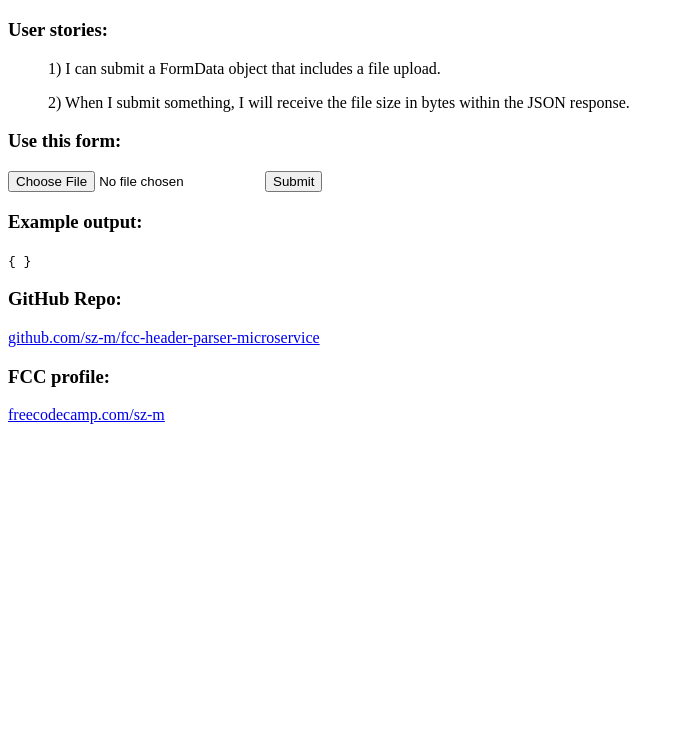
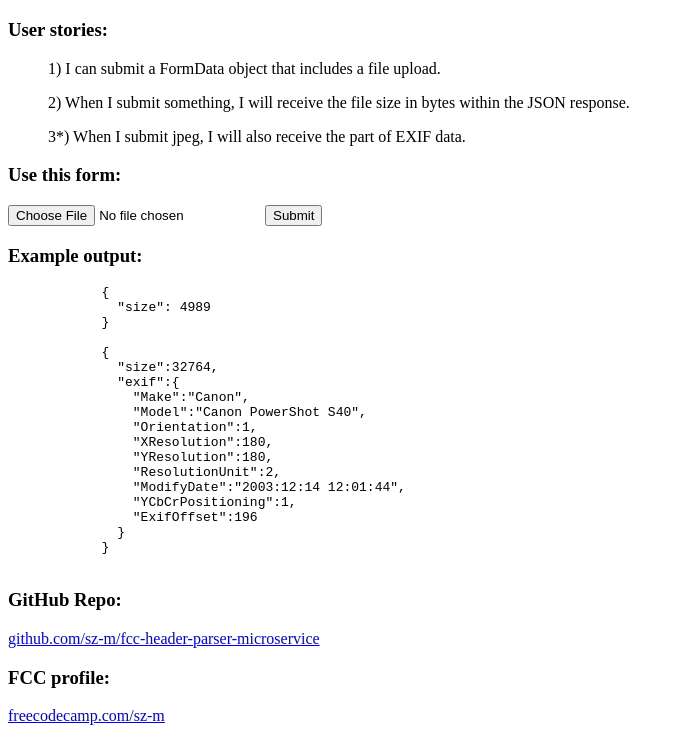
Before and after one commit to sz-m/FreeCodeCamp, a website: page public/index.html in a window 1280 px wide. Shown: the part 61-800 px from the top of the page, without its empty margins (0-684 px from the left). Drawn offline with Linux system fonts and the light colour scheme.

Commit message:
add example output and exif part

```diff
--- a/public/index.html
+++ b/public/index.html
@@ -12,6 +12,7 @@
       <h3>User stories:</h3>
           <ul>1) I can submit a FormData object that includes a file upload.</ul>
           <ul>2) When I submit something, I will receive the file size in bytes within the JSON response.</ul>
+          <ul>3*) When I submit jpeg, I will also receive the part of EXIF data.</ul>
 
       <h3>Use this form:</h3>
         <form action="/file-analysis" method="post" enctype="multipart/form-data">
@@ -20,10 +21,26 @@
         </form>
 
       <h3>Example output:</h3>
-        <code>
+        <pre>
             {
+              "size": 4989
             }
-        </code>
+
+            {
+              "size":32764,
+              "exif":{
+                "Make":"Canon",
+                "Model":"Canon PowerShot S40",
+                "Orientation":1,
+                "XResolution":180,
+                "YResolution":180,
+                "ResolutionUnit":2,
+                "ModifyDate":"2003:12:14 12:01:44",
+                "YCbCrPositioning":1,
+                "ExifOffset":196
+              }
+            }
+        </pre>
 
       <h3>GitHub Repo:</h3>
         <a href="https://github.com/sz-m/fcc-file-metadata-microservice">github.com/sz-m/fcc-header-parser-microservice</a>
```
